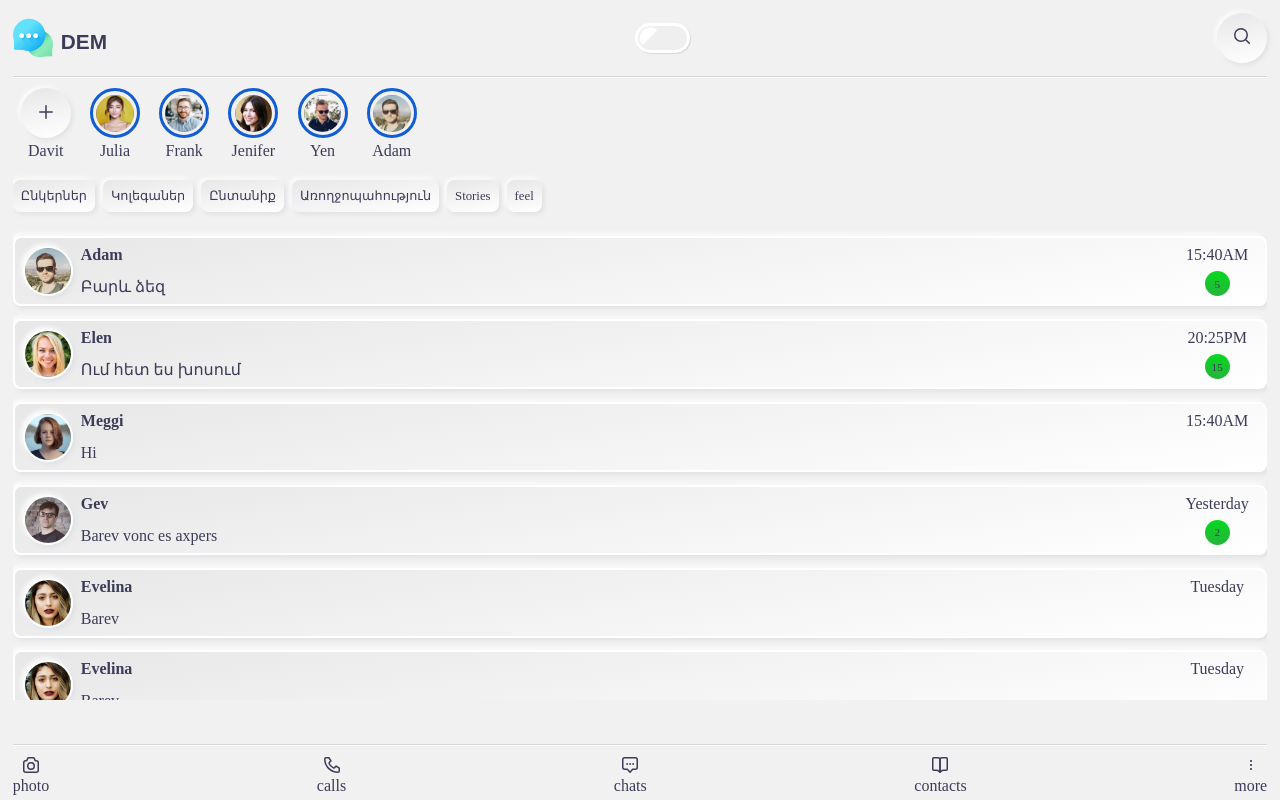
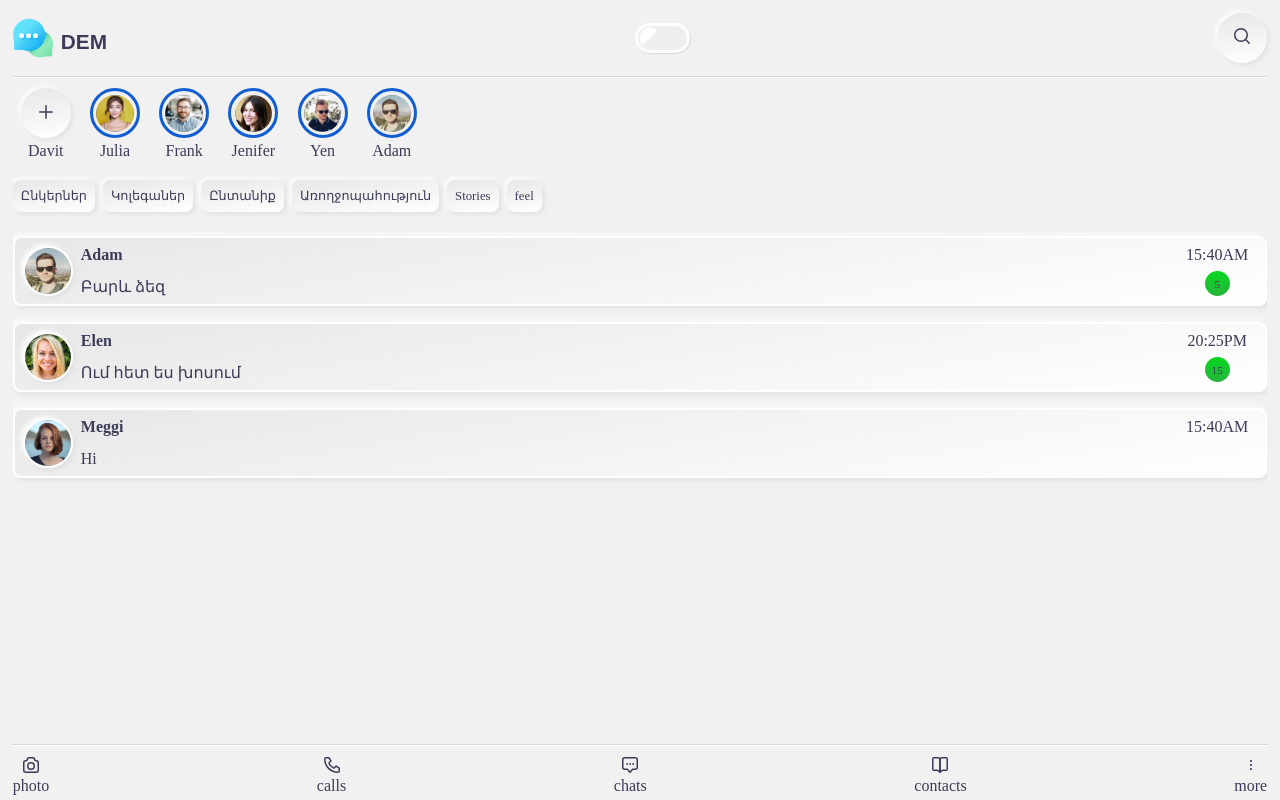
Before and after one commit to davitMartirosyan/tapp, a React (Create React App) app: page / in a window 1280 px wide. Built offline with nearby package versions, Linux system fonts and the light colour scheme; a web font is replaced by a local one.

Commit message:
marked down react router with links

```diff
--- a/src/App.js
+++ b/src/App.js
@@ -5,6 +5,7 @@ import Stories from "./components/Stories";
 import Tags from "./components/Tags";
 import ChatMessages from "./components/ChatMessages";
 import Bar from "./components/Bar";
+import Chat from "./Chat";
 function App() {
   const paths = {
     imgs:"./path/icons/",
@@ -18,12 +19,17 @@ function App() {
   return (
     <div className={"tap r "+mode}>
       <Router>
-        <Header paths={paths} themeChange={themeChange}/>
-
-          <Stories paths={paths}/>
-          <Tags/>
-          <ChatMessages paths={paths}/>
-
+        <Switch>
+          <Route path="/" exact>
+            <Header paths={paths} themeChange={themeChange}/>
+            <Stories paths={paths}/>
+            <Tags/>
+            <ChatMessages paths={paths}/>
+          </Route>
+          <Route path={"/chat"}>
+            <Chat/>
+          </Route>
+        </Switch>
         <Bar/>
       </Router>
     </div>
--- /dev/null
+++ b/src/Chat.js
@@ -0,0 +1,11 @@
+import React from 'react'
+
+const Chat = () => {
+    return (
+        <div>
+            my Chat app
+        </div>
+    )
+}
+
+export default Chat
--- a/src/components/Bar.js
+++ b/src/components/Bar.js
@@ -10,7 +10,7 @@ const Bar = () => {
 
             <ul className="navigation f jc-sb">
                 <li className="navitem f f-cl ai-c">
-                    <Link to="/photo" className="f f-cl ai-c jc-c">
+                    <Link to="/media" className="f f-cl ai-c jc-c">
                         <span className="navitemico f jc-c ai-c">
                         <Iconic iconame="photo"/>
                         </span>
@@ -28,12 +28,12 @@ const Bar = () => {
                 </li>
 
                 <li className="navitem f f-cl ai-c">
-                    <a href="#" className="f f-cl ai-c">
+                    <Link to="/" className="f f-cl ai-c jc-c">
                         <span className="navitemico f jc-c ai-c">
                         <Iconic iconame="chat"/>
                         </span>
                         <span className="navitemtext"><p>chats</p></span>
-                    </a>
+                    </Link>
                 </li>
 
                 <li className="navitem f f-cl ai-c">
--- a/src/components/ChatMessages.js
+++ b/src/components/ChatMessages.js
@@ -1,4 +1,5 @@
 import React, { useState } from 'react'
+import { Link } from 'react-router-dom';
 import "../cloudcss/chatmessages.css";
 
 function ChatMessages(props){
@@ -30,42 +31,6 @@ function ChatMessages(props){
             time:"15:40AM",
             messageCount:"5",
             new:false
-        },
-        {
-            id:4,
-            pic:"8.png",
-            fname:"Gev",
-            message:"Barev vonc es axpers",
-            time:"Yesterday",
-            messageCount:"2",
-            new:true
-        },
-        {
-            id:5,
-            pic:"9.png",
-            fname:"Evelina",
-            message:"Barev",
-            time:"Tuesday",
-            messageCount:"1",
-            new:false
-        },
-        {
-            id:5,
-            pic:"9.png",
-            fname:"Evelina",
-            message:"Barev",
-            time:"Tuesday",
-            messageCount:"1",
-            new:false
-        },
-        {
-            id:5,
-            pic:"9.png",
-            fname:"Evelina",
-            message:"Barev",
-            time:"Tuesday",
-            messageCount:"1",
-            new:false
         }
     ])
 
@@ -75,9 +40,10 @@ function ChatMessages(props){
          {
              friendsChat.map(frChat => {
                 return (
+                    <Link to={"/chat?"+frChat.id}>
                     <div className="fchat prm g g-col-3" data-target="id" key="id">
                        <div className="fpic primary crcl">
-                           <img src={path.upic+frChat.pic} />
+                           <img src={path.upic+frChat.pic}  alt={frChat.fname}/>
                         </div>
                             <div className="fstaff f f-cl jc-sb">
                                 <h4>{frChat.fname}</h4>
@@ -89,7 +55,8 @@ function ChatMessages(props){
                                     frChat.new === true ? <p className="gr-count">{frChat.messageCount}</p> : ""
                                 }
                             </div>
-                        </div>
+                    </div>
+                    </Link>
                 )
              })
          }
```
Also changed, not shown: src/Media.js (added, +13 -0 lines).
